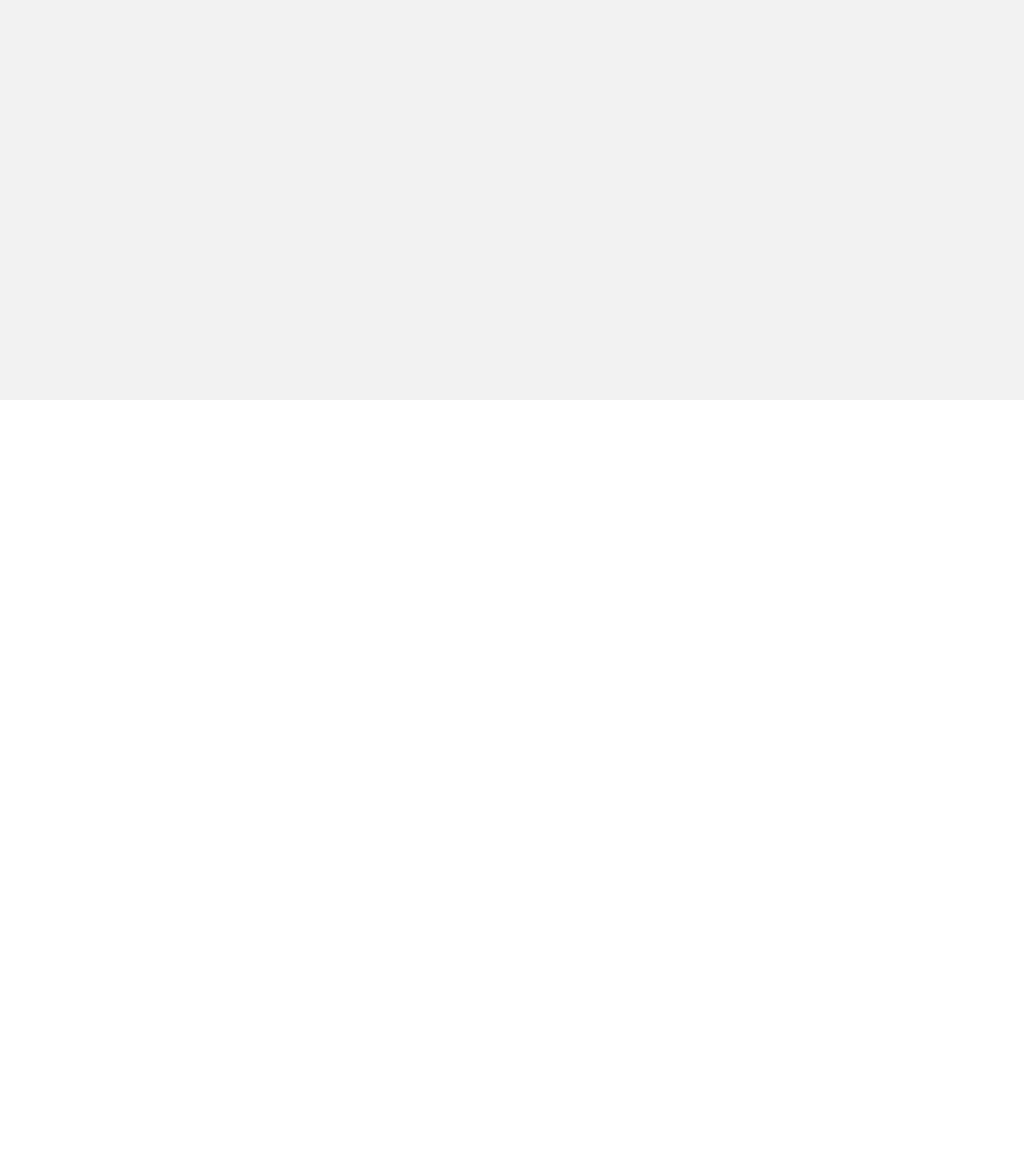
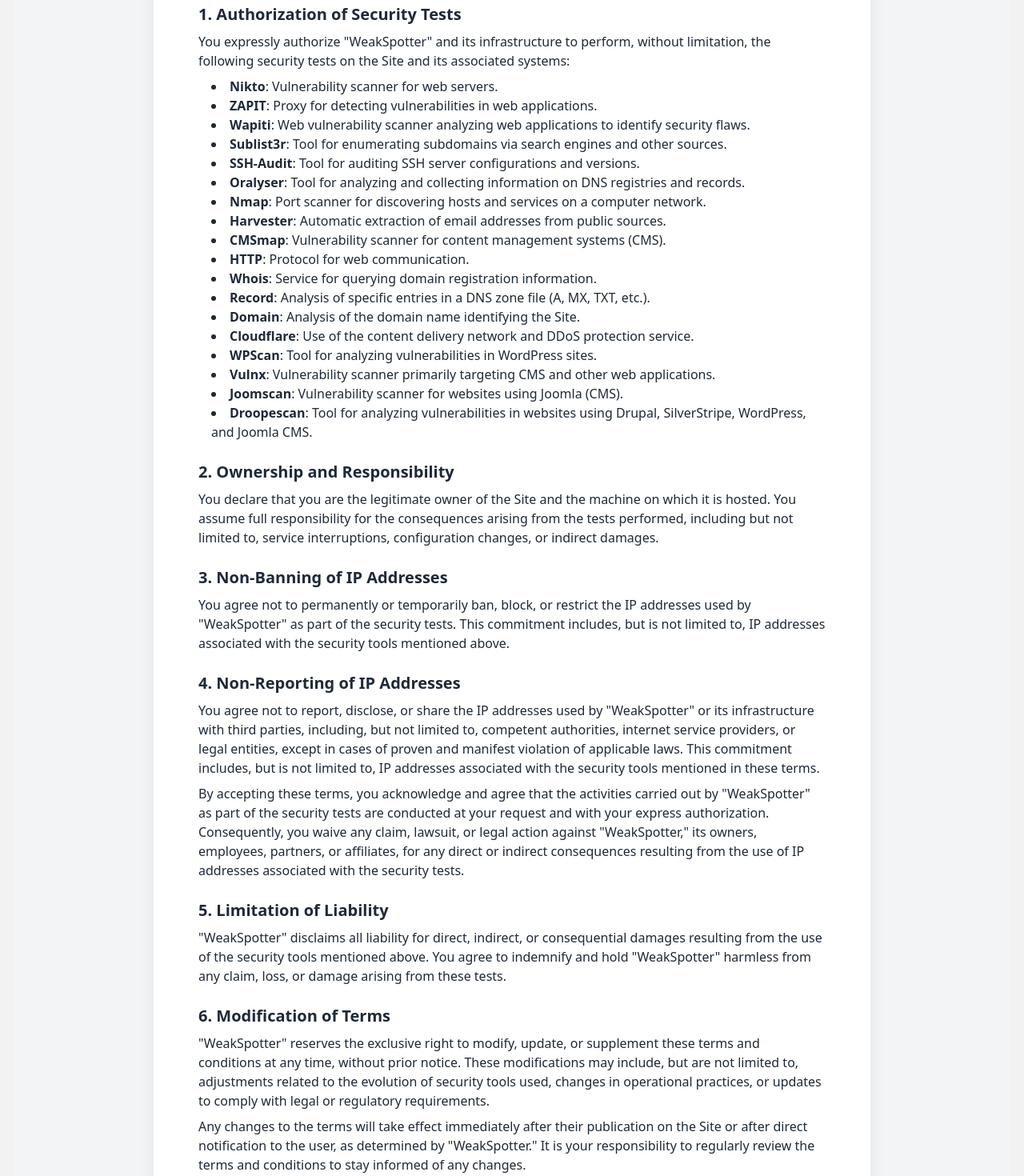
Before and after one commit to WeakSpotter/WeakSpotter, a React (Vite) app in the folder frontend/: page /tos in a window 1280 px wide. Before the commit this address had no page. Shown: the part 300-1770 px from the top of the page at 80% size. Before the commit the page ends 800 px from the top, so only its background shows below. Built offline with nearby package versions, Linux system fonts and the light colour scheme.

Commit message:
feat: add TOSA page and integrate it with CreateScan page, introducing terms and conditions acceptance requirement

```diff
--- a/frontend/src/App.tsx
+++ b/frontend/src/App.tsx
@@ -8,7 +8,8 @@
 import Home from "./components/pages/Home";
 import Register from "./components/pages/Register";
 import ProtectedRoute from "./components/ProtectedRoute";
-import About from "./components/pages/About";
+import About from "./components/pages/about";
+import TOSA from "./components/pages/TOSA";
 import { Toaster } from "react-hot-toast";
 
 function App() {
@@ -35,6 +36,7 @@
               }
             />{" "}
             <Route path="/about" element={<About />} />
+            <Route path="/tos" element={<TOSA />} />
           </Routes>
         </div>
         {window.__APP_CONFIG__?.ENV === "development" && <Footer />}
--- a/frontend/src/components/pages/CreateScan.tsx
+++ b/frontend/src/components/pages/CreateScan.tsx
@@ -9,6 +9,7 @@
   const [url, setUrl] = useState("");
   const [complex, setComplex] = useState(false);
   const [loading, setLoading] = useState(false);
+  const [acceptedTOS, setAcceptedTOS] = useState(false);
   const navigate = useNavigate();
   const { isAuthenticated } = useAuth();
 
@@ -79,27 +80,53 @@
 
           <div className="form-control">
             <label className="label cursor-pointer">
-              <span className="label-text">Complex Scan</span>
-              <input
-                type="checkbox"
-                checked={complex}
-                onChange={(e) => setComplex(e.target.checked)}
-                className="checkbox"
-                disabled={!isAuthenticated}
-              />
+              <span className="label-text">Scan Type</span>
+              <div className="flex items-center space-x-2">
+                <span className="label-text">Simple</span>
+                <input
+                  type="checkbox"
+                  checked={complex}
+                  onChange={(e) => setComplex(e.target.checked)}
+                  className="toggle toggle-primary"
+                />
+                <span className="label-text">Complex</span>
+              </div>
             </label>
             {!isAuthenticated && (
               <p className="text-sm text-red-500 mt-2">
-                Please log in to access the complex scan feature.
+                Please log in to run a scan.
               </p>
             )}
+          </div>
+
+          <div className="form-control mt-4">
+            <label className="label cursor-pointer">
+              <input
+                type="checkbox"
+                checked={acceptedTOS}
+                onChange={(e) => setAcceptedTOS(e.target.checked)}
+                className="checkbox"
+                required
+              />
+              <span className="label-text ml-2">
+                I have read and agree to the{" "}
+                <a
+                  href="/tos"
+                  className="link link-primary"
+                  target="_blank"
+                  rel="noopener noreferrer"
+                >
+                  Terms and Conditions
+                </a>
+              </span>
+            </label>
           </div>
 
           <div className="card-actions justify-end mt-4">
             <button
               type="submit"
               className={`btn btn-primary ${loading ? "loading" : ""}`}
-              disabled={loading}
+              disabled={loading || !acceptedTOS}
             >
               Start Scan
             </button>
--- /dev/null
+++ b/frontend/src/components/pages/TOSA.tsx
@@ -0,0 +1,180 @@
+import React from "react";
+
+export default function TOSA() {
+  return (
+    <div className="flex justify-center items-center min-h-screen bg-gray-100">
+      <div className="card w-full max-w-4xl bg-white shadow-xl p-6">
+        <div className="card-body">
+          <h1 className="card-title text-2xl font-bold mb-4">
+            Terms and Conditions of Use and Access
+          </h1>
+          <p>
+            By accessing and using the website "WeakSpotter" (hereinafter
+            referred to as "the Site"), as well as its hosted infrastructure,
+            you acknowledge and agree to the following terms and conditions,
+            which govern the use of security tools and tests performed on the
+            Site.
+          </p>
+
+          <h2 className="text-xl font-semibold mt-4">
+            1. Authorization of Security Tests
+          </h2>
+          <p>
+            You expressly authorize "WeakSpotter" and its infrastructure to
+            perform, without limitation, the following security tests on the
+            Site and its associated systems:
+          </p>
+          <ul className="list-disc list-inside ml-4">
+            <li>
+              <strong>Nikto</strong>: Vulnerability scanner for web servers.
+            </li>
+            <li>
+              <strong>ZAPIT</strong>: Proxy for detecting vulnerabilities in web
+              applications.
+            </li>
+            <li>
+              <strong>Wapiti</strong>: Web vulnerability scanner analyzing web
+              applications to identify security flaws.
+            </li>
+            <li>
+              <strong>Sublist3r</strong>: Tool for enumerating subdomains via
+              search engines and other sources.
+            </li>
+            <li>
+              <strong>SSH-Audit</strong>: Tool for auditing SSH server
+              configurations and versions.
+            </li>
+            <li>
+              <strong>Oralyser</strong>: Tool for analyzing and collecting
+              information on DNS registries and records.
+            </li>
+            <li>
+              <strong>Nmap</strong>: Port scanner for discovering hosts and
+              services on a computer network.
+            </li>
+            <li>
+              <strong>Harvester</strong>: Automatic extraction of email
+              addresses from public sources.
+            </li>
+            <li>
+              <strong>CMSmap</strong>: Vulnerability scanner for content
+              management systems (CMS).
+            </li>
+            <li>
+              <strong>HTTP</strong>: Protocol for web communication.
+            </li>
+            <li>
+              <strong>Whois</strong>: Service for querying domain registration
+              information.
+            </li>
+            <li>
+              <strong>Record</strong>: Analysis of specific entries in a DNS
+              zone file (A, MX, TXT, etc.).
+            </li>
+            <li>
+              <strong>Domain</strong>: Analysis of the domain name identifying
+              the Site.
+            </li>
+            <li>
+              <strong>Cloudflare</strong>: Use of the content delivery network
+              and DDoS protection service.
+            </li>
+            <li>
+              <strong>WPScan</strong>: Tool for analyzing vulnerabilities in
+              WordPress sites.
+            </li>
+            <li>
+              <strong>Vulnx</strong>: Vulnerability scanner primarily targeting
+              CMS and other web applications.
+            </li>
+            <li>
+              <strong>Joomscan</strong>: Vulnerability scanner for websites
+              using Joomla (CMS).
+            </li>
+            <li>
+              <strong>Droopescan</strong>: Tool for analyzing vulnerabilities in
+              websites using Drupal, SilverStripe, WordPress, and Joomla CMS.
+            </li>
+          </ul>
+
+          <h2 className="text-xl font-semibold mt-4">
+            2. Ownership and Responsibility
+          </h2>
+          <p>
+            You declare that you are the legitimate owner of the Site and the
+            machine on which it is hosted. You assume full responsibility for
+            the consequences arising from the tests performed, including but not
+            limited to, service interruptions, configuration changes, or
+            indirect damages.
+          </p>
+
+          <h2 className="text-xl font-semibold mt-4">
+            3. Non-Banning of IP Addresses
+          </h2>
+          <p>
+            You agree not to permanently or temporarily ban, block, or restrict
+            the IP addresses used by "WeakSpotter" as part of the security
+            tests. This commitment includes, but is not limited to, IP addresses
+            associated with the security tools mentioned above.
+          </p>
+
+          <h2 className="text-xl font-semibold mt-4">
+            4. Non-Reporting of IP Addresses
+          </h2>
+          <p>
+            You agree not to report, disclose, or share the IP addresses used by
+            "WeakSpotter" or its infrastructure with third parties, including,
+            but not limited to, competent authorities, internet service
+            providers, or legal entities, except in cases of proven and manifest
+            violation of applicable laws. This commitment includes, but is not
+            limited to, IP addresses associated with the security tools
+            mentioned in these terms.
+          </p>
+          <p>
+            By accepting these terms, you acknowledge and agree that the
+            activities carried out by "WeakSpotter" as part of the security
+            tests are conducted at your request and with your express
+            authorization. Consequently, you waive any claim, lawsuit, or legal
+            action against "WeakSpotter," its owners, employees, partners, or
+            affiliates, for any direct or indirect consequences resulting from
+            the use of IP addresses associated with the security tests.
+          </p>
+
+          <h2 className="text-xl font-semibold mt-4">
+            5. Limitation of Liability
+          </h2>
+          <p>
+            "WeakSpotter" disclaims all liability for direct, indirect, or
+            consequential damages resulting from the use of the security tools
+            mentioned above. You agree to indemnify and hold "WeakSpotter"
+            harmless from any claim, loss, or damage arising from these tests.
+          </p>
+
+          <h2 className="text-xl font-semibold mt-4">
+            6. Modification of Terms
+          </h2>
+          <p>
+            "WeakSpotter" reserves the exclusive right to modify, update, or
+            supplement these terms and conditions at any time, without prior
+            notice. These modifications may include, but are not limited to,
+            adjustments related to the evolution of security tools used, changes
+            in operational practices, or updates to comply with legal or
+            regulatory requirements.
+          </p>
+          <p>
+            Any changes to the terms will take effect immediately after their
+            publication on the Site or after direct notification to the user, as
+            determined by "WeakSpotter." It is your responsibility to regularly
+            review the terms and conditions to stay informed of any changes.
+          </p>
+          <p>
+            By continuing to use the Site and its infrastructure, you agree to
+            be bound by these terms and conditions. If you do not accept these
+            terms, you must immediately cease all use of the Site and its
+            services.
+          </p>
+        </div>
+      </div>
+    </div>
+  );
+}
```
